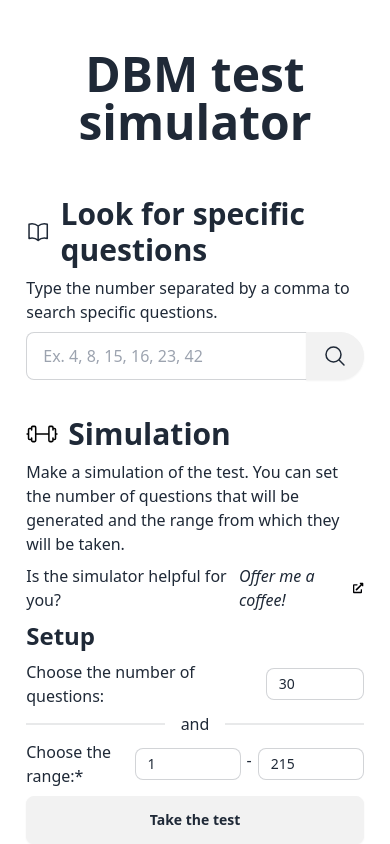
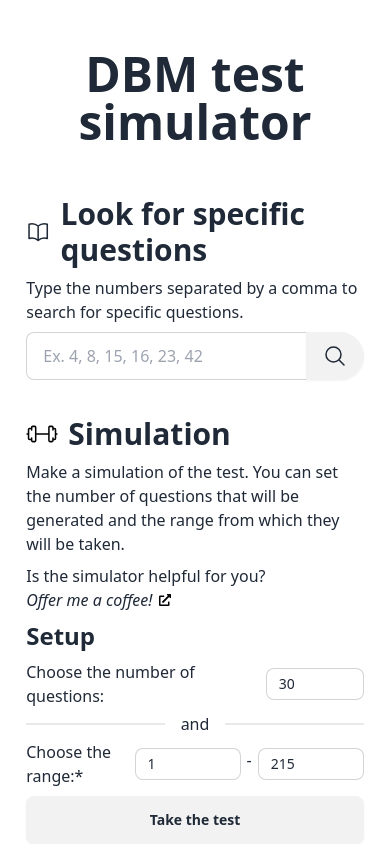
Before and after one commit to Gabriele3vi/DigitalBusinessModellingQuiz, a SvelteKit app: page / in a window 390 px wide. Shown: the top 844 px of the page. Built offline with nearby package versions, Linux system fonts and the light colour scheme.

Commit message:
Improved UI

```diff
--- a/src/routes/+page.svelte
+++ b/src/routes/+page.svelte
@@ -110,7 +110,7 @@
       </svg>
     <h2 class="text-3xl font-bold">Look for specific questions</h2>
     </div>
-    <p>Type the number separated by a comma to search specific questions.</p>
+    <p>Type the numbers separated by a comma to search for specific questions.</p>
     <div class="join">
       <input class="input input-bordered join-item w-full" placeholder="Ex. 4, 8, 15, 16, 23, 42" bind:value={qToSearch}/>
       <button class="btn join-item rounded-r-full" on:click={searchQuestions}>
@@ -145,9 +145,9 @@
     </div>
     <p>Make a simulation of the test. You can set the number of questions that will be generated and the range from which they will be taken.</p>
 
-    <div class="flex flex-row gap-x-1.5 items-center">
+    <div class="flex flex-col md:flex-row gap-x-1.5 md:items-center">
     <p>Is the simulator helpful for you? </p>
-    <a class="font-medium italic flex flex-row items-center gap-x-1.5" href="https://www.paypal.com/paypalme/Gabriele3vi"> Offer me a coffee!
+    <a class="font-medium italic flex flex-row items-center gap-x-1.5 hover:underline" href="https://www.paypal.com/paypalme/Gabriele3vi"> Offer me a coffee!
       <svg xmlns="http://www.w3.org/2000/svg" class="w-3 h-3" viewBox="0 0 512 512">
         <path stroke="#0000FF" d="M432 320H400a16 16 0 0 0 -16 16V448H64V128H208a16 16 0 0 0 16-16V80a16 16 0 0 0 -16-16H48A48 48 0 0 0 0 112V464a48 48 0 0 0 48 48H400a48 48 0 0 0 48-48V336A16 16 0 0 0 432 320zM488 0h-128c-21.4 0-32.1 25.9-17 41l35.7 35.7L135 320.4a24 24 0 0 0 0 34L157.7 377a24 24 0 0 0 34 0L435.3 133.3 471 169c15 15 41 4.5 41-17V24A24 24 0 0 0 488 0z"/>
       </svg>
```
